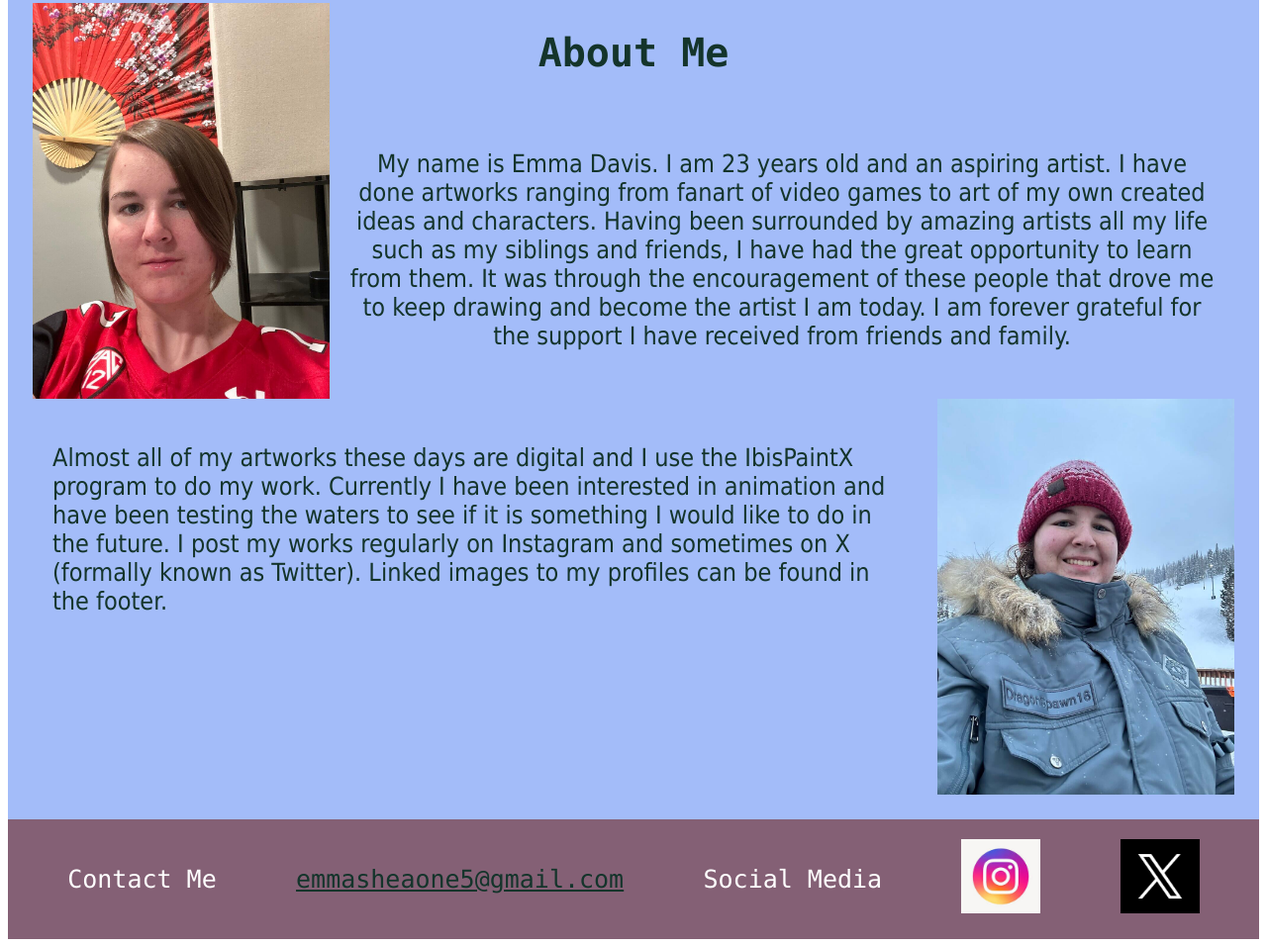
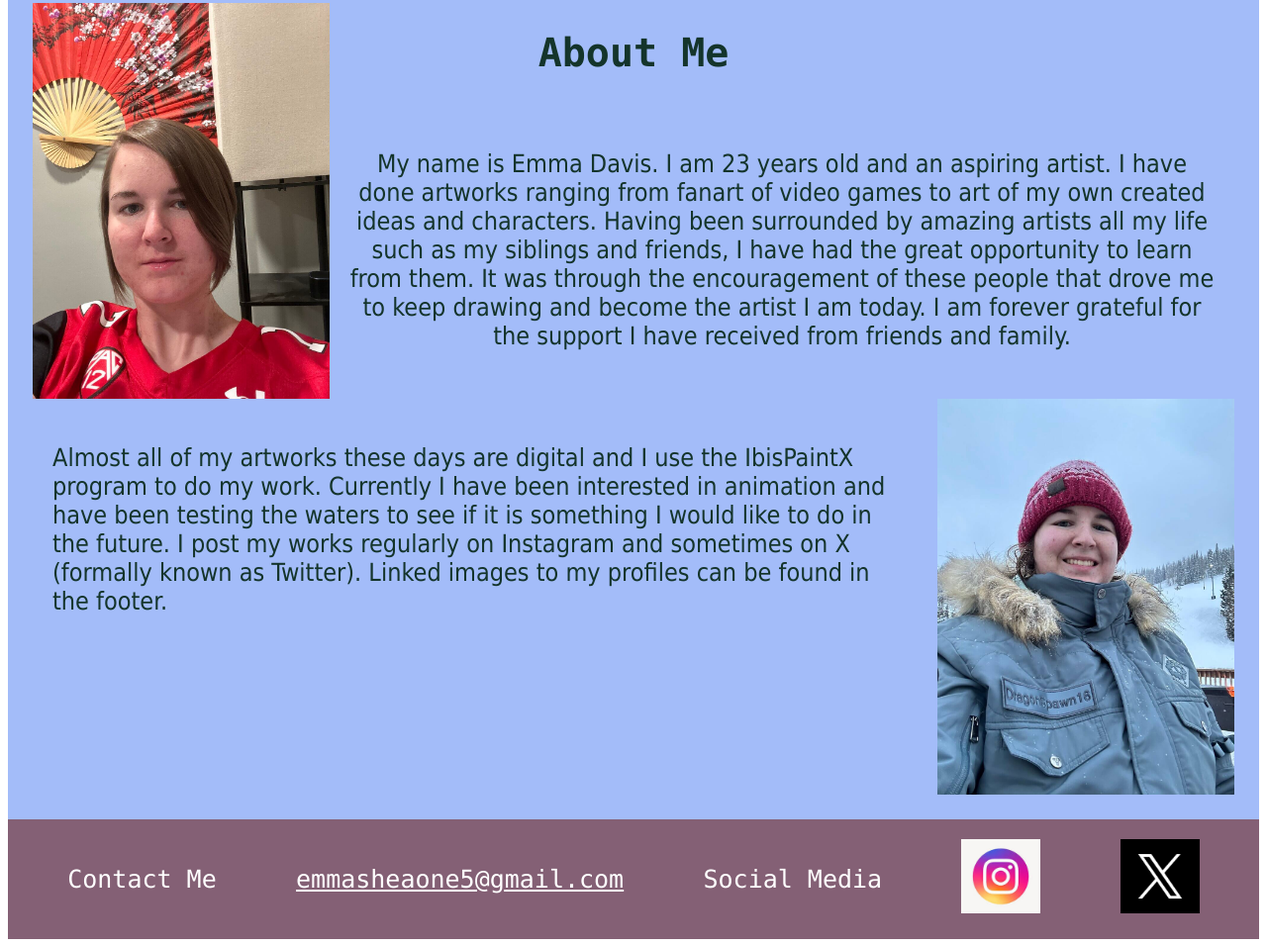
Before and after one commit to EmmaSheaDavis/art-showcase, a plain HTML site: page index.html in a window 1280 px wide. Shown: the part 160-1117 px from the top of the page at 99% size. Drawn offline with Linux system fonts and the light colour scheme.

Commit message:
changed email color to match contrast

```diff
--- a/styles/styles.css
+++ b/styles/styles.css
@@ -40,7 +40,7 @@ footer {
 }
 .email {
     text-align: right;
-    color: #14342B;
+    color: white;
 }
 .socialmedia {
     text-align: right;
```
